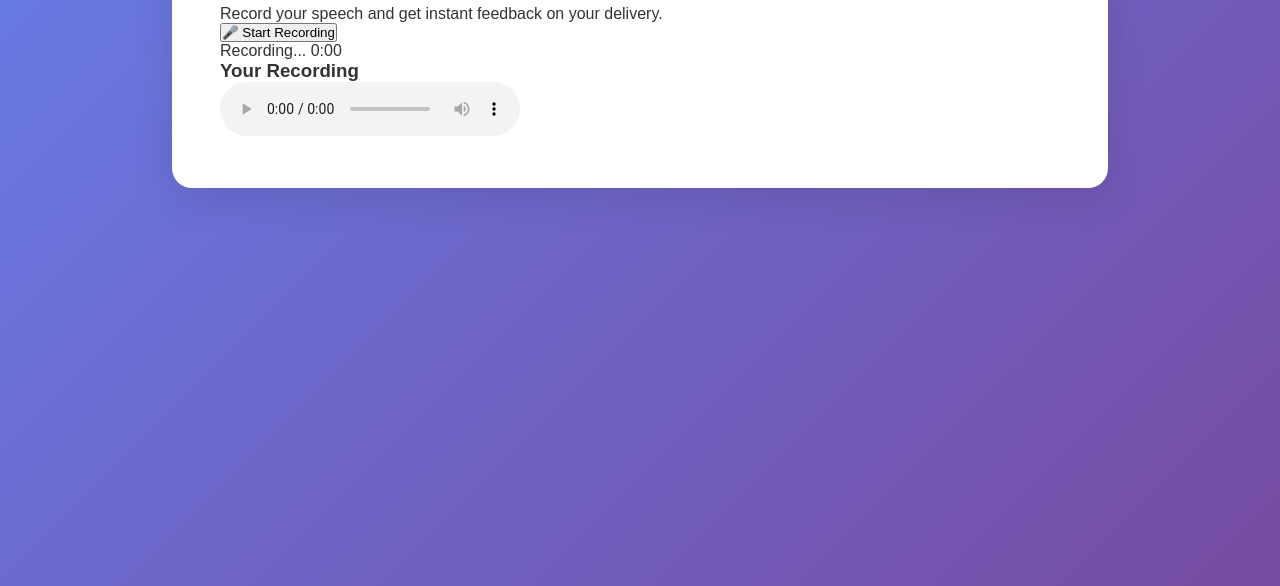
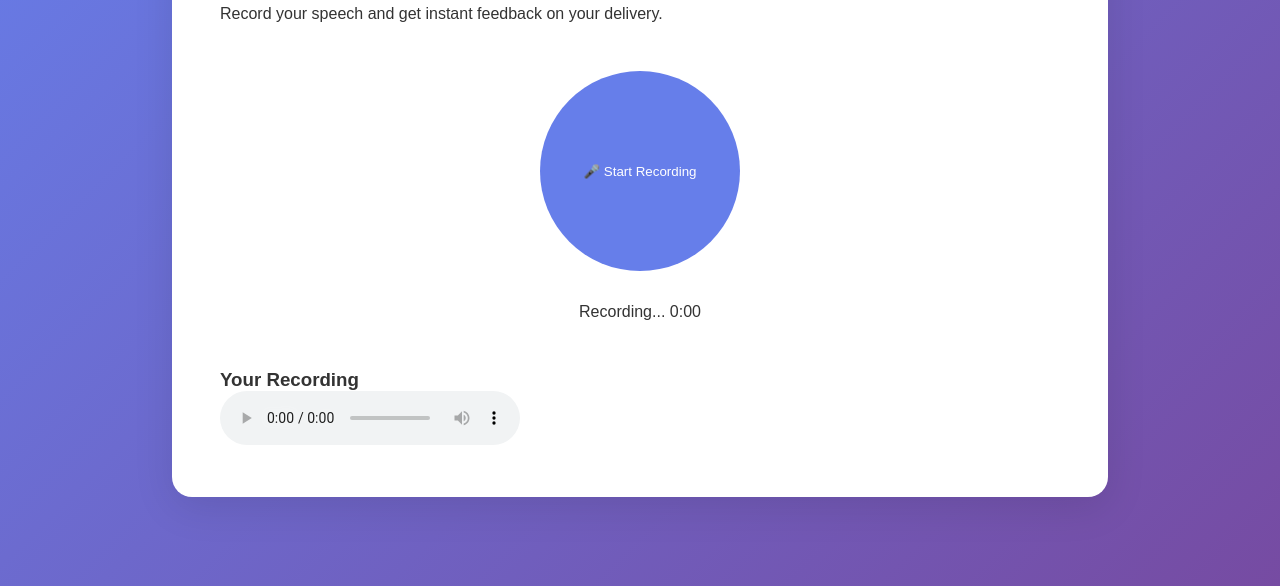
Before and after one commit to M3kko/public_speaking_app, a website: page index.html in a window 1280 px wide. Shown: the part 214-800 px from the top of the page. Drawn offline with Linux system fonts and the light colour scheme.

Commit message:
updated css added recording area

```diff
--- a/style.css
+++ b/style.css
@@ -87,5 +87,19 @@ body {
 }
 
 .recording-area {
+    display: flex;
+    flex-direction: column;
+    align-items: center;
+    gap: 2rem;
+    padding: 3rem 0;
+}
+
+.record-button{
+    background: #667eea;
+    color: white;
+    border: none;
+    border-radius: 50%;
+    width: 200px;
+    height: 200px;
 
 }
```
